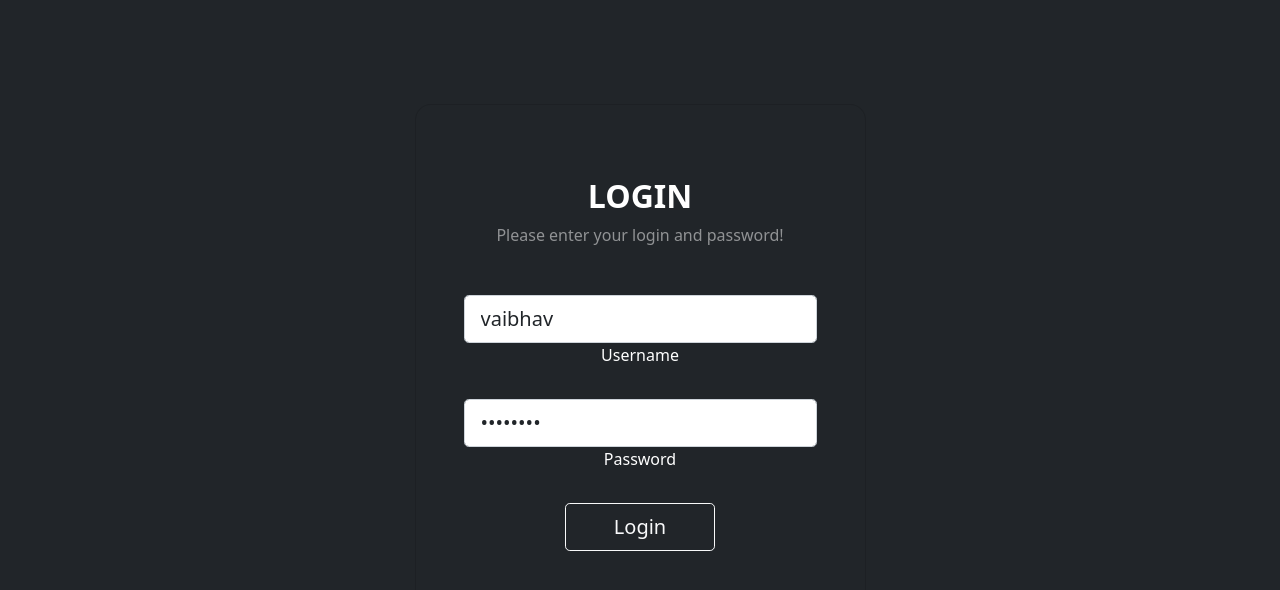
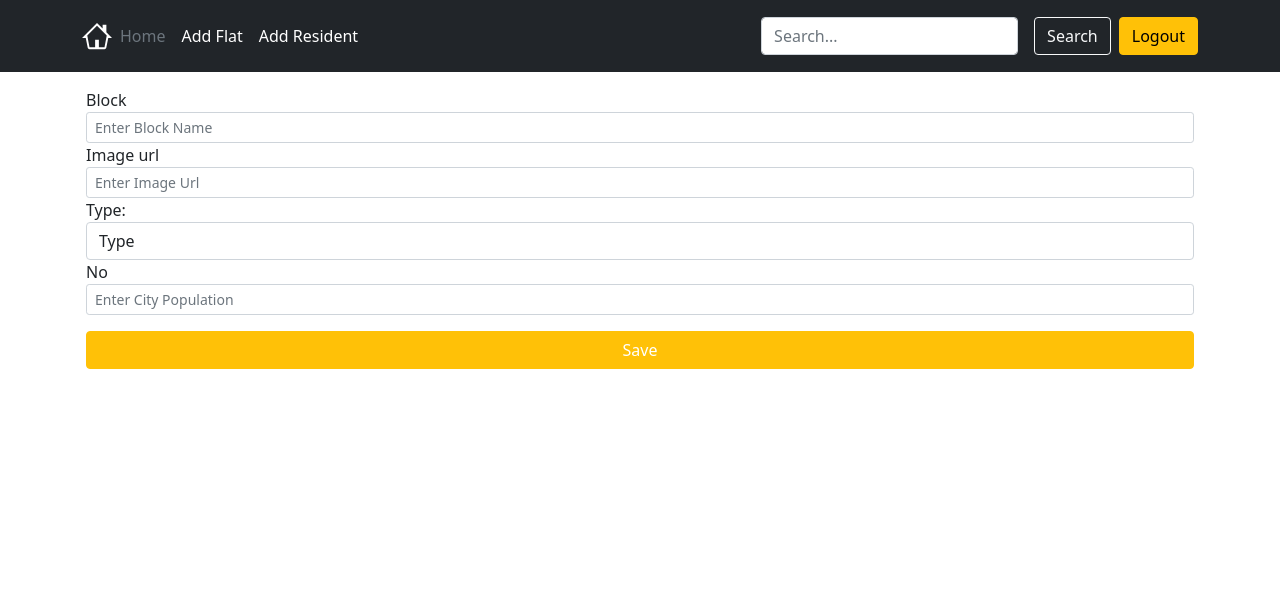
Before and after one commit to Vaibhav-Solanki/flatMange, a React (Vite) app: page /addflat in a window 1280 px wide. Shown: the top 590 px of the page. Built offline with nearby package versions, Linux system fonts and the light colour scheme; no server answers.

Commit message:
residents table added

```diff
--- a/src/components/Table.jsx
+++ b/src/components/Table.jsx
@@ -14,16 +14,20 @@ export default function Table() {
         </tr>
       </thead>
       <tbody>
-        {flat.map(({ Name, Flat, Gender, Age, _id }, key) => (
-          <tr>
+        {flat.map(({ Name, flat, Gender, Age, _id }, key) => {
+          if (flat) var { No } = flat;
+          console.log(No);
+          return (
+            <tr key={_id}>
               <th scope="row">{key}</th>
               <td>{Name}</td>
-            <td>{Flat.No}</td>
+              <td>{No ? No : "null"}</td>
               <td>{Gender}</td>
               <td>{Age}</td>
               <td>Delete</td>
             </tr>
-        ))}
+          );
+        })}
       </tbody>
     </table>
   );
--- a/src/redux/user.js
+++ b/src/redux/user.js
@@ -1,4 +1,4 @@
-const initialState = { state: false, token: "" };
+const initialState = { state: true, token: "" };
 export default (state = initialState, { type, payload }) => {
   switch (type) {
     case "login":
--- a/src/routes/addFlat.jsx
+++ b/src/routes/addFlat.jsx
@@ -1,5 +1,82 @@
 import React from "react";
-
+import { useState } from "react";
+import axios from "axios";
 export default function addFlat() {
-  return <div>addFlat</div>;
+  const [first, setfirst] = useState({});
+  function handIN(e) {
+    let { name, value } = e.target;
+    setfirst({ ...first, [name]: value });
+  }
+  const onEv = async (e) => {
+    try {
+      let res = await axios.post("https://flatback.herokuapp.com/flat", first);
+    } catch (error) {
+      console.log(error);
+    }
+    window.alert("added success");
+    // navigate("/");
+  };
+  return (
+    <div className="container p-3">
+      <div className="form-group">
+        <label htmlFor="name">Block</label>
+        <input
+          type="text"
+          className="form-control form-control-sm"
+          name="Block"
+          id="name"
+          aria-describedby="helpId"
+          placeholder="Enter Block Name"
+          onChange={handIN}
+        />
+      </div>
+      <div className="form-group">
+        <label htmlFor="name">Image url</label>
+        <input
+          type="text"
+          className="form-control form-control-sm"
+          name="Img"
+          id="name"
+          aria-describedby="helpId"
+          placeholder="Enter Image Url"
+          onChange={handIN}
+        />
+      </div>
+      <div className="form-group">
+        <label htmlFor="Country">Type:</label>
+        <select
+          className="form-control"
+          name="Type"
+          id="Country"
+          defaultValue="null"
+          onChange={handIN}
+        >
+          <option value="null" disabled>
+            Type
+          </option>
+          <option value="Owner">Owner</option>
+          <option value="Tenant">Tenant</option>
+        </select>
+      </div>
+      <div className="form-group">
+        <label htmlFor="Population">No</label>
+        <input
+          type="number"
+          className="form-control form-control-sm"
+          name="No"
+          id="Population"
+          aria-describedby="helpId"
+          placeholder="Enter City Population"
+          onChange={handIN}
+        />
+      </div>
+      <button
+        className="btn btn-success w-100 my-3"
+        style={{ borderColor: "#ffc107", backgroundColor: "#ffc107" }}
+        onClick={onEv}
+      >
+        Save
+      </button>
+    </div>
+  );
 }
--- a/src/routes/addResident.jsx
+++ b/src/routes/addResident.jsx
@@ -1,5 +1,104 @@
 import React from "react";
-
+import { useState } from "react";
+import axios from "axios";
+import { useSelector } from "react-redux";
 export default function addResident() {
-  return <div>addResident</div>;
+  const flat = useSelector((e) => e.flat);
+  const [first, setfirst] = useState({});
+  function handIN(e) {
+    let { name, value } = e.target;
+    setfirst({ ...first, [name]: value });
+  }
+  const onEv = async (e) => {
+    try {
+      let res = await axios.post("https://flatback.herokuapp.com/res", first);
+      console.log(res);
+    } catch (error) {
+      console.log(error);
+    }
+    window.alert("added success");
+    // navigate("/");
+  };
+  return (
+    <div className="container p-3">
+      <div className="form-group">
+        <label htmlFor="name">Name</label>
+        <input
+          type="text"
+          className="form-control form-control-sm"
+          name="Name"
+          id="name"
+          aria-describedby="helpId"
+          placeholder="Enter Name"
+          onChange={handIN}
+        />
+      </div>
+      <div className="form-group">
+        <label htmlFor="name">Image url</label>
+        <input
+          type="text"
+          className="form-control form-control-sm"
+          name="Img"
+          id="name"
+          aria-describedby="helpId"
+          placeholder="Enter Image Url"
+          onChange={handIN}
+        />
+      </div>
+      <div className="form-group">
+        <label htmlFor="Country">Gender</label>
+        <select
+          className="form-control"
+          name="Gender"
+          id="Country"
+          defaultValue="null"
+          onChange={handIN}
+        >
+          <option value="null" disabled>
+            Gender
+          </option>
+          <option value="Male">Male</option>
+          <option value="Female">Female</option>
+        </select>
+      </div>
+      <div className="form-group">
+        <label htmlFor="Country">Flate</label>
+        <select
+          className="form-control"
+          name="flat"
+          id="Country"
+          defaultValue="null"
+          onChange={handIN}
+        >
+          <option value="null" disabled>
+            flat no
+          </option>
+          {flat.map(({ _id, No }) => (
+            <option value={_id} key={_id}>
+              {No}
+            </option>
+          ))}
+        </select>
+      </div>
+      <div className="form-group">
+        <label htmlFor="Population">Age</label>
+        <input
+          type="number"
+          className="form-control form-control-sm"
+          name="Age"
+          id="Population"
+          aria-describedby="helpId"
+          placeholder="Enter Age"
+          onChange={handIN}
+        />
+      </div>
+      <button
+        className="btn btn-success w-100 my-3"
+        style={{ borderColor: "#ffc107", backgroundColor: "#ffc107" }}
+        onClick={onEv}
+      >
+        Save
+      </button>
+    </div>
+  );
 }
--- a/src/routes/flat.jsx
+++ b/src/routes/flat.jsx
@@ -1,6 +1,14 @@
 import { useParams } from "react-router-dom";
+import Table from "../components/Table";
 export default function Flat() {
   const { id } = useParams();
   console.log(id);
-  return <div></div>;
+  return (
+    <div className="container">
+      <h2 style={{ textAlign: "center" }} className="my-3">
+        All residents of Flat No :3
+      </h2>
+      <Table />
+    </div>
+  );
 }
```
Lines whose indentation alone changed are shown as unchanged.
